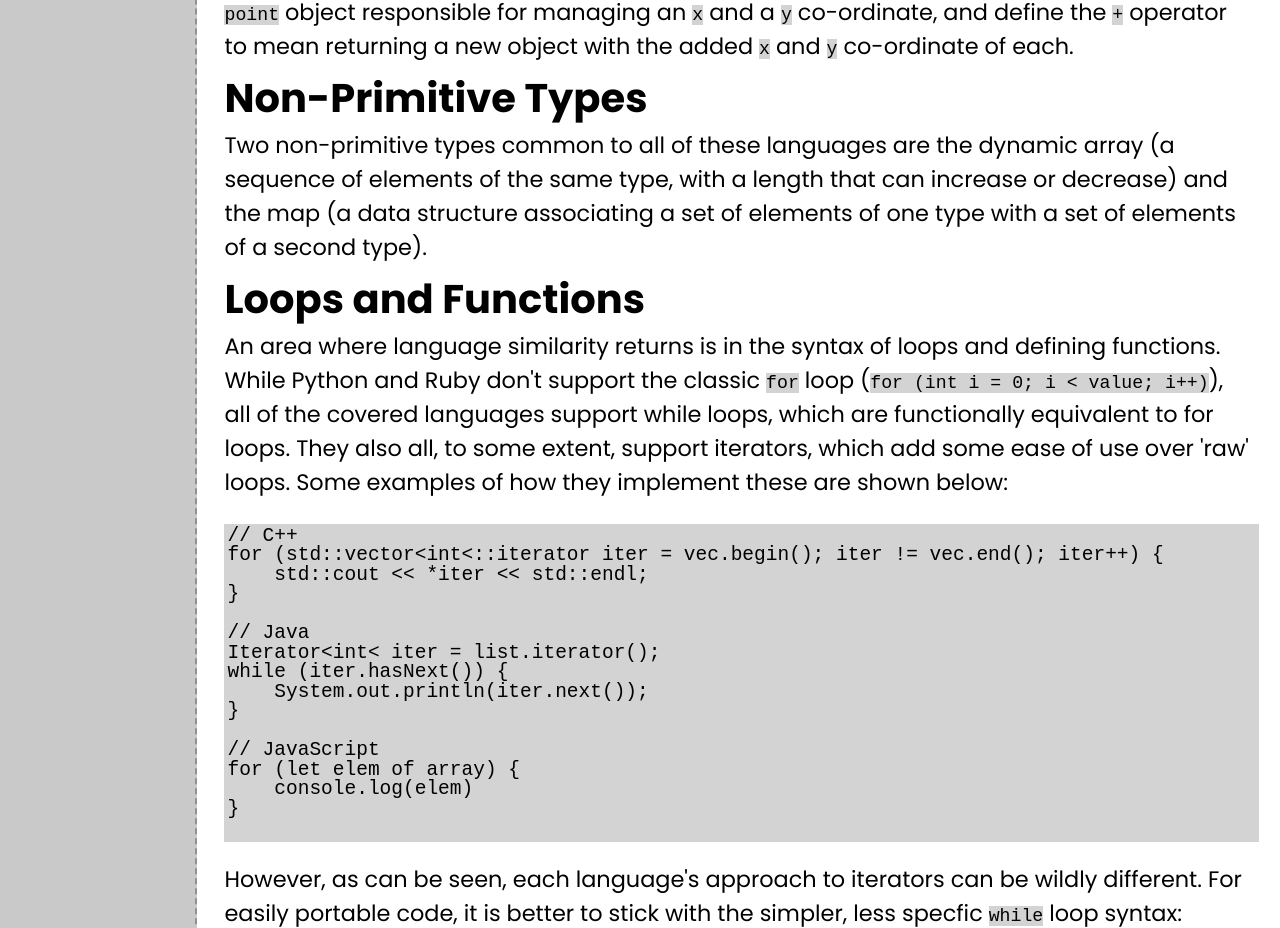
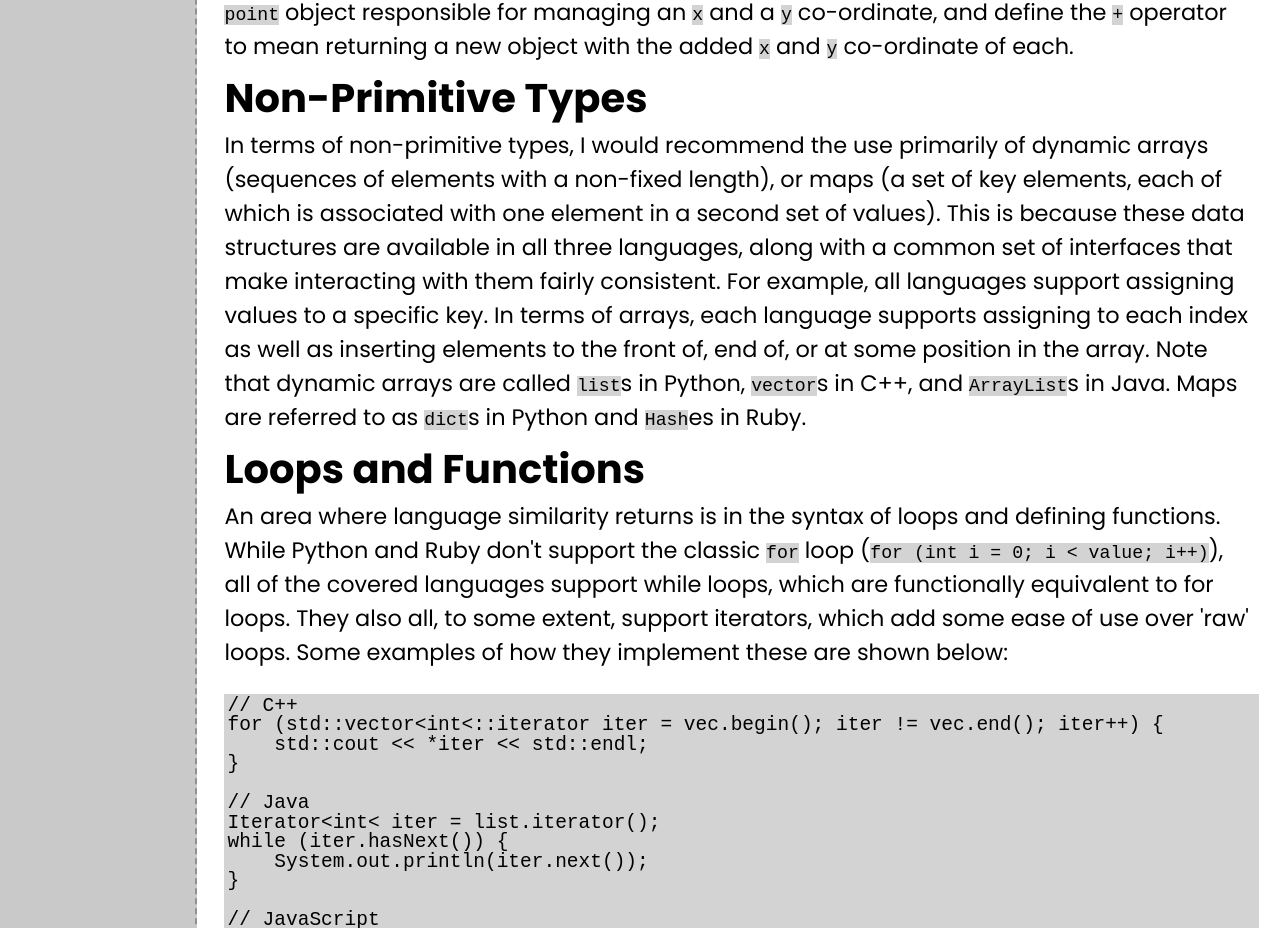
Before and after one commit to mickey-gs/CSC1028, a website: page deliverables/deliverable1.html in a window 1280 px wide. Shown: the part 3660-4588 px from the top of the page. Drawn offline with Linux system fonts and the light colour scheme.

Commit message:
Added to deliverable1 in  terms of non-primitive types.

```diff
--- a/deliverables/deliverable1.html
+++ b/deliverables/deliverable1.html
@@ -181,7 +181,7 @@ else:
 
             <h2>Non-Primitive Types</h2>
             <p>
-                Two non-primitive types common to all of these languages are the dynamic array (a sequence of elements of the same type, with a length that can increase or decrease) and the map (a data structure associating a set of elements of one type with a set of elements of a second type).
+                In terms of non-primitive types, I would recommend the use primarily of dynamic arrays (sequences of elements with a non-fixed length), or maps (a set of key elements, each of which is associated with one element in a second set of values). This is because these data structures are available in all three languages, along with a common set of interfaces that make interacting with them fairly consistent. For example, all languages support assigning values to a specific key. In terms of arrays, each language supports assigning to each index as well as inserting elements to the front of, end of, or at some position in the array. Note that dynamic arrays are called <span class="inlineCode">list</span>s in Python, <span class="inlineCode">vector</span>s in C++, and <span class="inlineCode">ArrayList</span>s in Java. Maps are referred to as <span class="inlineCode">dict</span>s in Python and <span class="inlineCode">Hash</span>es in Ruby.
             </p>
 
             <h2>Loops and Functions</h2>
```
